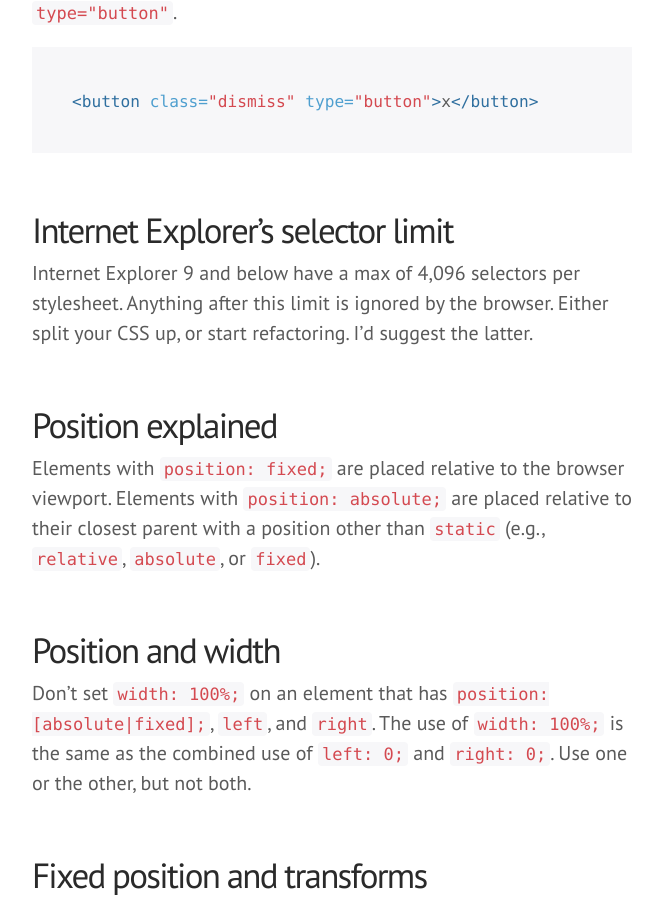
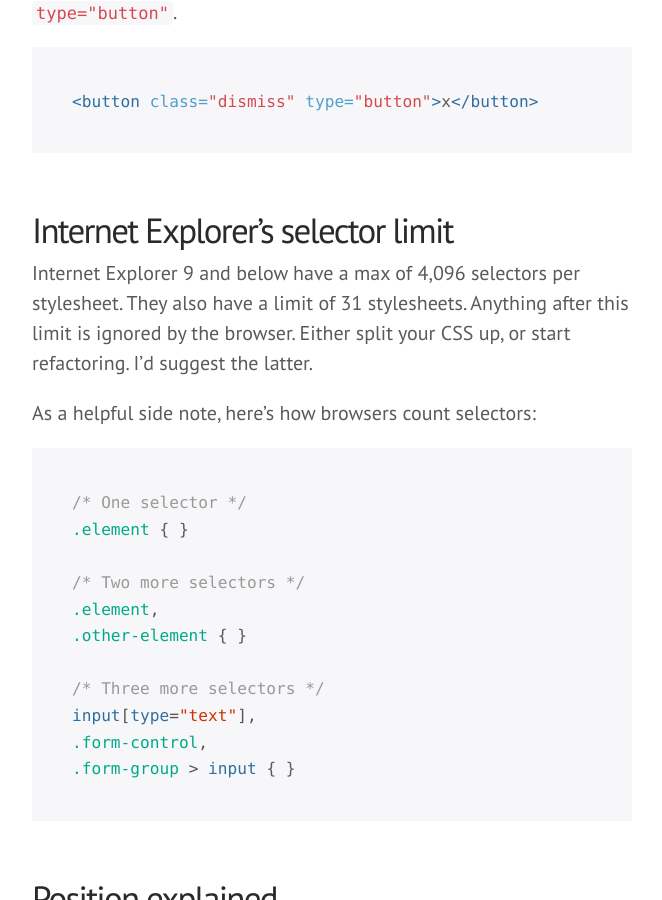
Before and after one commit to mdo/wtf-html-css, a Jekyll site: the page built from index.md, in a window 1280 px wide and 900 px high, scrolled down 6450 px. Shown: the whole window, without its empty margins (308-970 px from the left). Built offline with Jekyll 4.4.1, drawn with Linux system fonts in a browser that asks for light colours; some web fonts are replaced; Markdown is read by kramdown in place of the engine named in the settings; comment, search, counter and statistics services are not loaded.

Commit message:
Clarify selectors #s for IE, add example, and add code snippet

````diff
--- a/index.md
+++ b/index.md
@@ -188,7 +188,23 @@ For actions that require a `<button>` and are not in a form, use the `type="butt
 
 <a name="ie-selector-limit"></a>
 ### Internet Explorer's selector limit
-Internet Explorer 9 and below have a max of 4,096 selectors per stylesheet. Anything after this limit is ignored by the browser. Either split your CSS up, or start refactoring. I'd suggest the latter.
+Internet Explorer 9 and below have a max of 4,096 selectors per stylesheet. They also have a limit of 31 stylesheets. Anything after this limit is ignored by the browser. Either split your CSS up, or start refactoring. I'd suggest the latter.
+
+As a helpful side note, here's how browsers count selectors:
+
+```css
+/* One selector */
+.element { }
+
+/* Two more selectors */
+.element,
+.other-element { }
+
+/* Three more selectors */
+input[type="text"],
+.form-control,
+.form-group > input { }
+```
 
 
 <a name="position-explained"></a>
````
